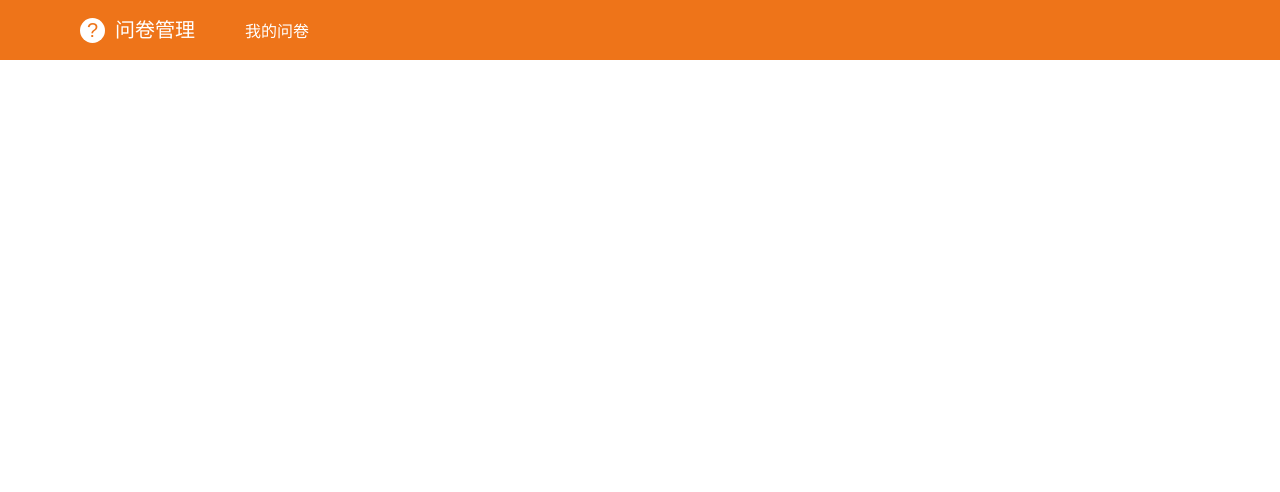
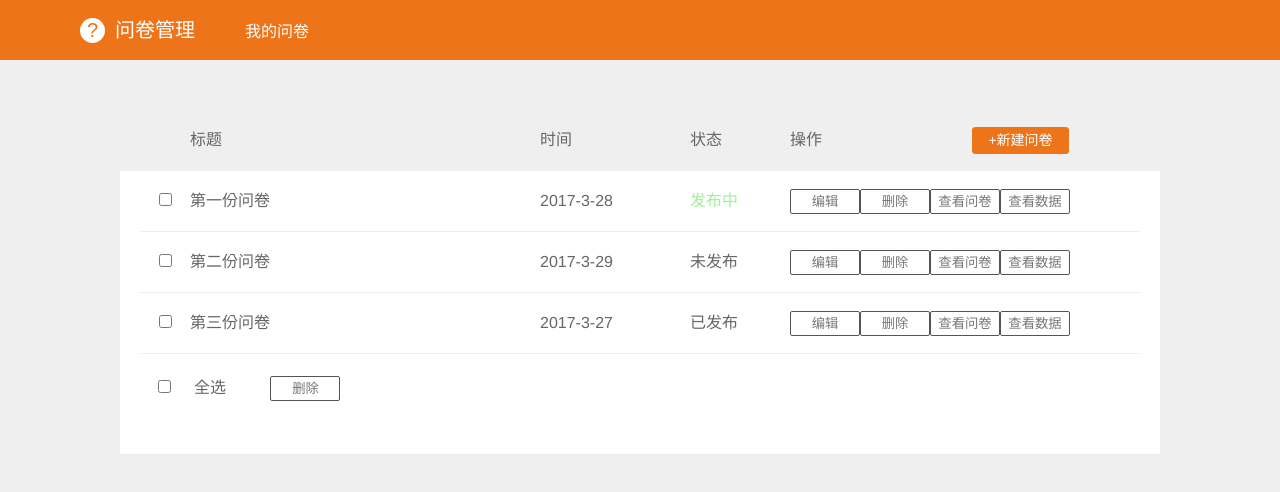
Before and after one commit to reusser/QuestionnairePlatform, a Vue app: page /#/ in a window 1280 px wide. Shown: the top 492 px of the page. Built offline with nearby package versions, Linux system fonts and the light colour scheme.

Commit message:
add qsList view

```diff
--- a/src/components/QS-list.vue
+++ b/src/components/QS-list.vue
@@ -1,5 +1,29 @@
 <template>
   <div class="qs-list">
+    <ul>
+      <li></li>
+      <li>标题</li>
+      <li>时间</li>
+      <li>状态</li>
+      <li>操作<span>+新建问卷</span></li>
+    </ul>
+    <template v-for="item in qsList">
+      <ul>
+        <li><input type="checkbox" v-model="item.checked"></li>
+        <li>{{item.title}}</li>
+        <li>{{item.time}}</li>
+        <li :class="item.state === 'inissue' ? 'inissue' : ''">{{item.stateTitle}}</li>
+        <li>
+          <button>编辑</button>
+          <button>删除</button>
+          <button>查看问卷</button>
+          <button>查看数据</button>
+        </li>
+      </ul>
+    </template>
+    <div class="list-bottom" v-if="qsList.length == 0 ? false : true">
+      <label><input type="checkbox" id="all-check" v-model="selectAll">全选</label> <button>删除</button>
+    </div>
   </div>
 </template>
 
@@ -15,7 +39,7 @@ import storage from '../store.js'
     name: 'qsList',
     data() {
       return {
-        qsList: {}
+        qsList: []
       }
     },
     mounted() {
@@ -23,12 +47,44 @@ import storage from '../store.js'
         this.qsList = storage.get();
       } else {
         storage.save([
-          {'num': 1, 'title': 1, 'time': '2017-3-28', 'state': 'inissue'},
-          {'num': 2, 'title': 2, 'time': '2017-3-29', 'state': 'noissue'},
-          {'num': 3, 'title': 3, 'time': '2017-3-27', 'state': 'issueed'}
+          {'num': 1, 'title': '第一份问卷', 'time': '2017-3-28', 'state': 'inissue', 'stateTitle': '发布中', 'checked': false},
+          {'num': 2, 'title': '第二份问卷', 'time': '2017-3-29', 'state': 'noissue', 'stateTitle': '未发布', 'checked': false},
+          {'num': 3, 'title': '第三份问卷', 'time': '2017-3-27', 'state': 'issueed', 'stateTitle': '已发布', 'checked': false}
         ]);
         this.qsList = storage.get();
+      }
+    },
+    computed: {
+      selectAll: {
+        get() {
+          return this.selectCount === this.qsList.length;
+        },
+        set(value) {
+          this.qsList.forEach( item => {
+            item.checked = value;
+          } );
+          return value;
+        }
+      },
+      selectCount() {
+        let i = 0;
+        this.qsList.forEach( item => {
+          if (item.checked === true) i++;
+        } );
+        return i;
+      }
+    },
+    watch: {
+      qsList: {
+        handler(val) {
+          storage.save(val);console.log(val)
+        },
+        deep: true
       }
     }
   }
 </script>
+
+<style lang="scss">
+@import '../style/QS-list';
+</style>
--- /dev/null
+++ b/src/style/QS-list.scss
@@ -0,0 +1,100 @@
+$orange: #ee7419;
+$lightorange: #fcf0e5;
+$green: #9fef96;
+.qs-list {
+  width: 104rem;
+  margin: 50px auto;
+  color: #666;
+  font-size: 1.6rem;
+  background-color: #fff;
+  ul {
+    height: 6rem;
+    margin: {
+      left: 2rem;
+      right: 2rem;
+    }
+    list-style: none;
+    line-height: 6rem;
+    border-bottom: 1px solid #eee;
+    &:hover {
+      background-color: $lightorange;
+    }
+    &:nth-of-type(1) {
+      background-color: #efefef;
+      padding: {
+        left: 2rem;
+        right: 2rem;
+      }
+      margin: 0;
+    }
+    li {
+      display: inline-block;
+      &:nth-of-type(1) {
+        width: 5rem;
+        text-align: center;
+      }
+      &:nth-of-type(2) {
+        width: 35rem;
+      }
+      &:nth-of-type(3) {
+        width: 15rem;
+      }
+      &:nth-of-type(4) {
+        width: 10rem;
+      }
+      &:nth-of-type(5) {
+        width: 30rem;
+        span {
+          display: inline-block;
+          height: 2.5rem;
+          width: 9.5rem;
+          margin-left: 15rem;
+          line-height: 2.5rem;
+          font-size: 1.4rem;
+          text-align: center;
+          color: #fff;
+          border: 1px solid $orange;
+          border-radius: .3rem;
+          background-color: $orange;
+          cursor: pointer;
+          &:hover {
+            box-shadow: 0 0 5px $orange;
+          }
+        }
+      }
+    }
+  }
+  .inissue {
+    color: $green;
+  }
+  button {
+    width: 7rem;
+    height: 2.5rem;
+    padding: {
+      top: .3rem;
+      bottom: .3rem;
+    }
+    line-height: 100%;
+    color: #777;
+    border: 1px solid #555;
+    border-radius: .2rem;
+    background-color: #fff;
+    cursor: pointer;
+    &:hover {
+      box-shadow: 0 0 4px #ccc;
+    }
+  }
+  .list-bottom {
+    height: 8rem;
+    margin: 2rem;
+    label {
+      margin: {
+        left: 1.8rem;
+        right: 4rem;
+      }
+      input {
+        margin-right: 2.3rem;
+      }
+    }
+  }
+}
--- a/src/style/app.scss
+++ b/src/style/app.scss
@@ -3,13 +3,17 @@
   margin: 0;
 }
 html {
+  height: 100%;
   font-size: 62.5%;
 }
 body {
+  height: 100%;
   font-size: 1.4rem;
 }
 #app {
+  height: 100%;
   font-family: Helvetica,'Avenir', Helvetica, Arial, sans-serif;
   -webkit-font-smoothing: antialiased;
   -moz-osx-font-smoothing: grayscale;
+  background-color: #efefef;
 }
```
